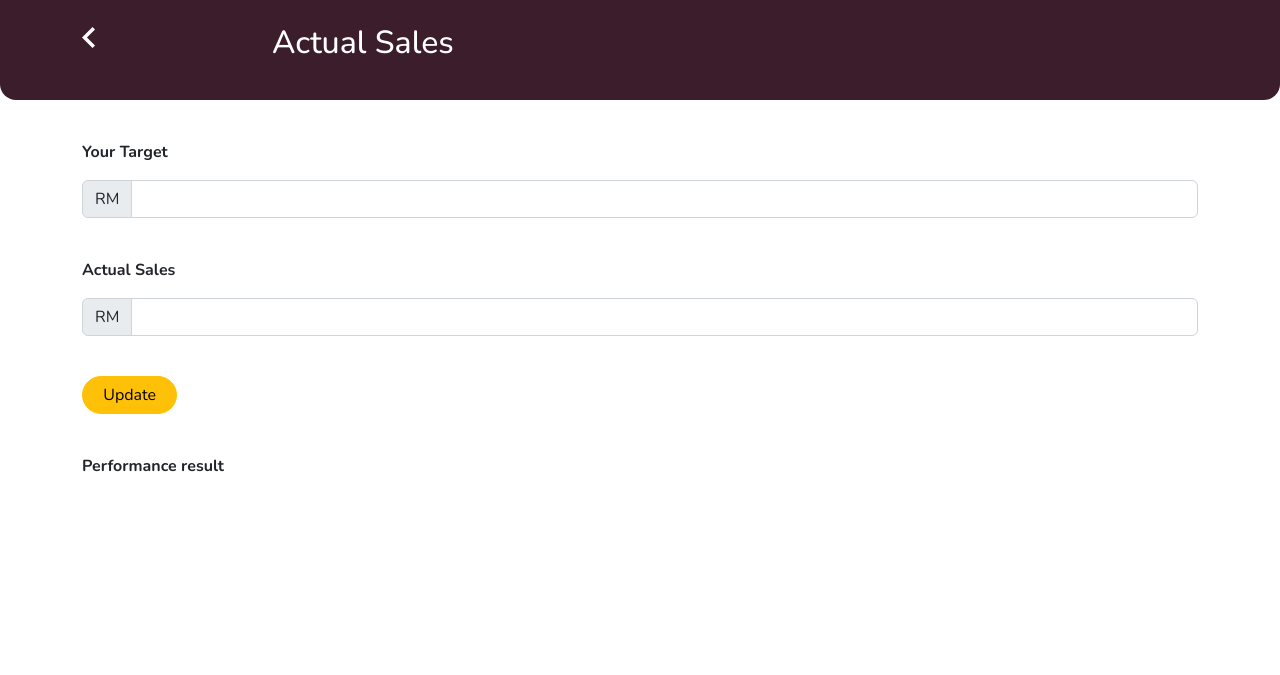
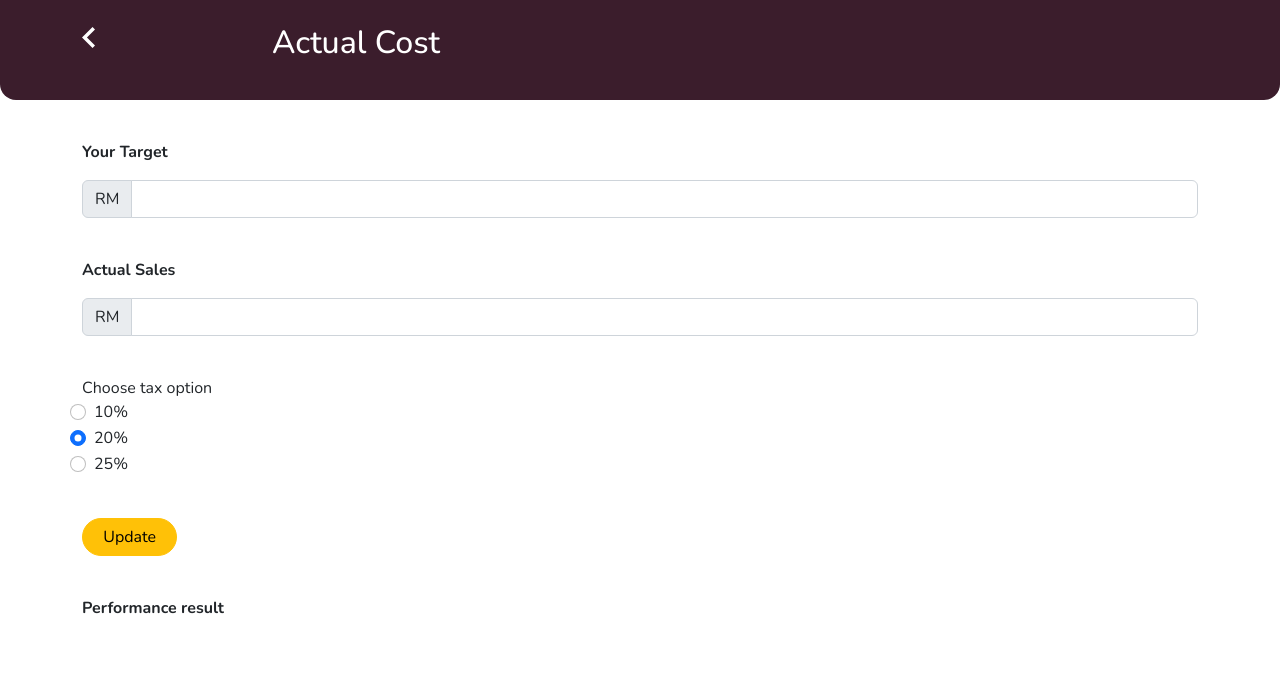
Before and after one commit to takamanu/fin-x-plan, a PHP site: page /actcost.php in a window 1280 px wide. Shown: the top 675 px of the page. Run offline with PHP 8.4, Linux system fonts and the light colour scheme; data that the repository does not hold is empty.

Commit message:
first second

```diff
--- a/actcost.php
+++ b/actcost.php
@@ -13,7 +13,7 @@
 
     <link rel="stylesheet" href="style.css">
 
-    <title>Actual Sales - FinXPlan</title>
+    <title>Actual Cost - FinXPlan</title>
   </head>
   <body>
     <form onsubmit="return false;" method="post">
@@ -26,7 +26,7 @@
                         <a href="actualsales.php"><img src="assets/backh.svg" alt="Back"/></a>
                     </div>
                     <div class="col-sm-10">
-                        <h2 style="color: white;">Actual Sales</h2>
+                        <h2 style="color: white;">Actual Cost</h2>
                     </div>
                 </div>
             </div>
@@ -57,6 +57,27 @@
                 <div class="col d-flex justify-content-start input-group flex-nowrap">
                     <span class="input-group-text" id="basic-addon2">RM</span>
                     <input type="number" class="form-control" id="sales" name="sales" aria-describedby="basic-addon2">
+                </div>
+            </div>
+            <div class="row top-buffer">
+                <label for="pilihmana">Choose tax option</label>
+                <div class="form-check">
+                    <input class="form-check-input" type="radio" name="flexRadioDefault" id="flexRadioDefault1">
+                    <label class="form-check-label" for="flexRadioDefault1">
+                        10%
+                    </label>
+                </div>
+                <div class="form-check">
+                    <input class="form-check-input" type="radio" name="flexRadioDefault" id="flexRadioDefault2" checked>
+                    <label class="form-check-label" for="flexRadioDefault2">
+                        20%
+                    </label>
+                </div>
+                <div class="form-check">
+                    <input class="form-check-input" type="radio" name="flexRadioDefault" id="flexRadioDefault1">
+                    <label class="form-check-label" for="flexRadioDefault1">
+                        25%
+                    </label>
                 </div>
             </div>
             <div class="row top-buffer">
```
